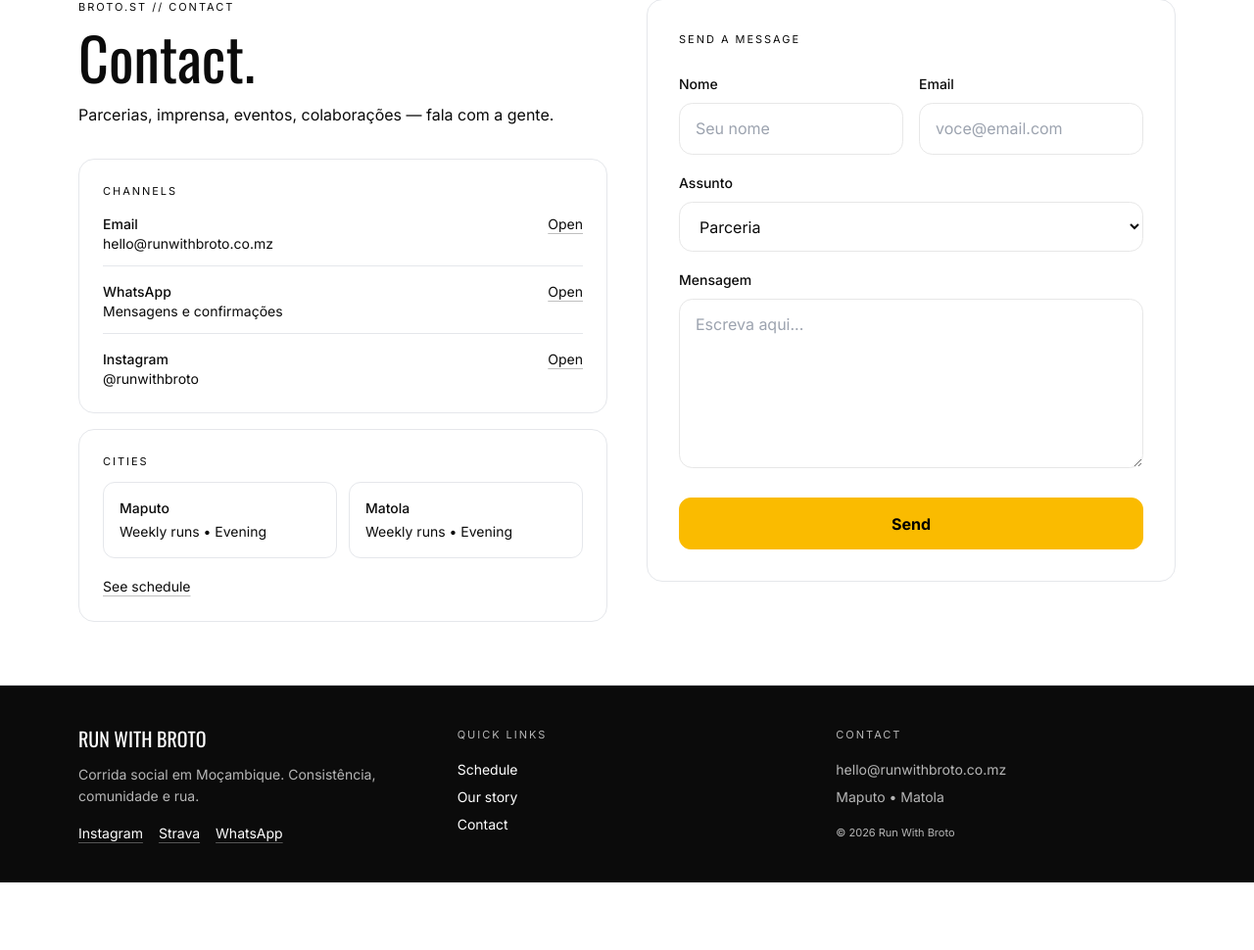
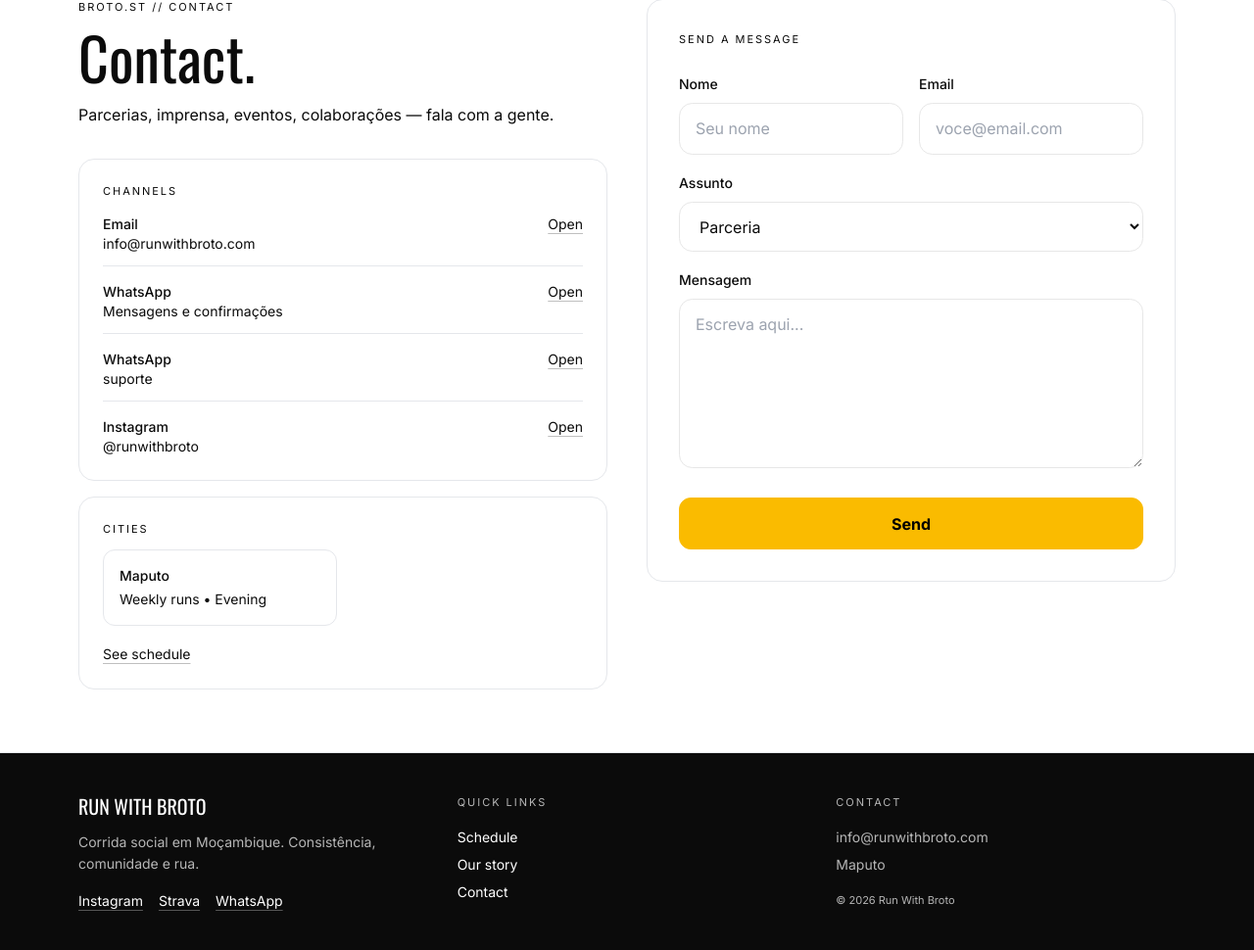
Before and after one commit to yrnsaraiva/runwithbroto, a Django app: page /contact/ in a window 1280 px wide. Shown: the part 114-1084 px from the top of the page at 98% size. Before the commit the page ends 1015 px from the top, so only its background shows below. Run offline with Django 5.2, Linux system fonts and the light colour scheme; some libraries are stand-ins or nearby versions.

Commit message:
update contacts info

```diff
--- a/core/templates/core/contact.html
+++ b/core/templates/core/contact.html
@@ -18,9 +18,9 @@
                         <div class="flex items-start justify-between gap-4">
                             <div>
                                 <div class="font-medium">Email</div>
-                                <div class="muted">hello@runwithbroto.co.mz</div>
+                                <div class="muted">info@runwithbroto.com</div>
                             </div>
-                            <a class="link-u" href="mailto:hello@runwithbroto.co.mz">Open</a>
+                            <a class="link-u" href="mailto:info@runwithbroto.com" target="_blank">Open</a>
                         </div>
 
                         <div class="border-t hairline pt-4 flex items-start justify-between gap-4">
@@ -28,7 +28,15 @@
                                 <div class="font-medium">WhatsApp</div>
                                 <div class="muted">Mensagens e confirmações</div>
                             </div>
-                            <a class="link-u" href="#">Open</a>
+                            <a class="link-u" href="https://wa.me/258844723840" target="_blank">Open</a>
+                        </div>
+
+                        <div class="border-t hairline pt-4 flex items-start justify-between gap-4">
+                            <div>
+                                <div class="font-medium">WhatsApp</div>
+                                <div class="muted">suporte</div>
+                            </div>
+                            <a class="link-u" href="https://wa.me/258833059767" target="_blank">Open</a>
                         </div>
 
                         <div class="border-t hairline pt-4 flex items-start justify-between gap-4">
@@ -36,7 +44,7 @@
                                 <div class="font-medium">Instagram</div>
                                 <div class="muted">@runwithbroto</div>
                             </div>
-                            <a class="link-u" href="#">Open</a>
+                            <a class="link-u" href="https://www.instagram.com/runwithbroto_/" target="_blank">Open</a>
                         </div>
                     </div>
                 </div>
@@ -48,13 +56,9 @@
                             <div class="font-medium">Maputo</div>
                             <div class="mt-1 muted">Weekly runs • Evening</div>
                         </div>
-                        <div class="border hairline rounded-xl p-4">
-                            <div class="font-medium">Matola</div>
-                            <div class="mt-1 muted">Weekly runs • Evening</div>
-                        </div>
                     </div>
                     <div class="mt-4">
-                        <a class="link-u text-sm" href="./agenda.html">See schedule</a>
+                        <a class="link-u text-sm" href="{% url 'events:event_list' %}">See schedule</a>
                     </div>
                 </div>
             </div>
--- a/templates/includes/footer.html
+++ b/templates/includes/footer.html
@@ -6,16 +6,16 @@
                 Corrida social em Moçambique. Consistência, comunidade e rua.
             </p>
             <div class="mt-4 flex gap-4">
-                <a class="underline underline-offset-4 decoration-white/30 hover:decoration-[var(--brand)] hover:text-[var(--brand)] transition" href="#" rel="nofollow">Instagram</a>
-                <a class="underline underline-offset-4 decoration-white/30 hover:decoration-[var(--brand)] hover:text-[var(--brand)] transition" href="#" rel="nofollow">Strava</a>
-                <a class="underline underline-offset-4 decoration-white/30 hover:decoration-[var(--brand)] hover:text-[var(--brand)] transition" href="#" rel="nofollow">WhatsApp</a>
+                <a class="underline underline-offset-4 decoration-white/30 hover:decoration-[var(--brand)] hover:text-[var(--brand)] transition" href="https://www.instagram.com/runwithbroto_/" rel="nofollow" target="_blank">Instagram</a>
+                <a class="underline underline-offset-4 decoration-white/30 hover:decoration-[var(--brand)] hover:text-[var(--brand)] transition" href="https://strava.app.link/9Qj3YDzPm1b" rel="nofollow" target="_blank">Strava</a>
+                <a class="underline underline-offset-4 decoration-white/30 hover:decoration-[var(--brand)] hover:text-[var(--brand)] transition" href="https://wa.me/258844723840" rel="nofollow" target="_blank">WhatsApp</a>
             </div>
         </div>
 
         <div>
             <div class="text-[11px] text-white/70 label">quick links</div>
             <div class="mt-4 grid gap-2">
-                <a class="hover:text-[var(--brand)] transition" href="#">Schedule</a>
+                <a class="hover:text-[var(--brand)] transition" href="{% url 'events:event_list' %}">Schedule</a>
                 <a class="hover:text-[var(--brand)] transition" href="{% url 'core:our_story' %}">Our story</a>
                 <a class="hover:text-[var(--brand)] transition" href="{% url 'core:contact' %}">Contact</a>
             </div>
@@ -24,8 +24,8 @@
         <div>
             <div class="text-[11px] text-white/70 label">contact</div>
             <div class="mt-4 grid gap-2 text-white/70">
-                <div>hello@runwithbroto.co.mz</div>
-                <div>Maputo • Matola</div>
+                <div>info@runwithbroto.com</div>
+                <div>Maputo</div>
             </div>
             <div class="mt-4 text-[11px] text-white/70">© <span data-year></span> Run With Broto</div>
         </div>
--- a/templates/includes/navbar.html
+++ b/templates/includes/navbar.html
@@ -2,7 +2,7 @@
 <header class="sticky top-0 z-50 bg-[var(--ink)]/95 backdrop-blur border-b border-[var(--brand)]/20">
     <div class="max-w-6xl mx-auto px-4 py-4 flex items-center justify-between gap-4">
         <!-- Brand -->
-        <a href="" class="flex items-end ">
+        <a href="{% url 'core:home' %}" class="flex items-end ">
             <img src="{% static 'img/logo.png' %}" alt="Run With Broto Logo" class="h-10 w-auto">
         </a>
 
```
Also changed, not shown: events/tests.py (line endings or trailing spaces).
